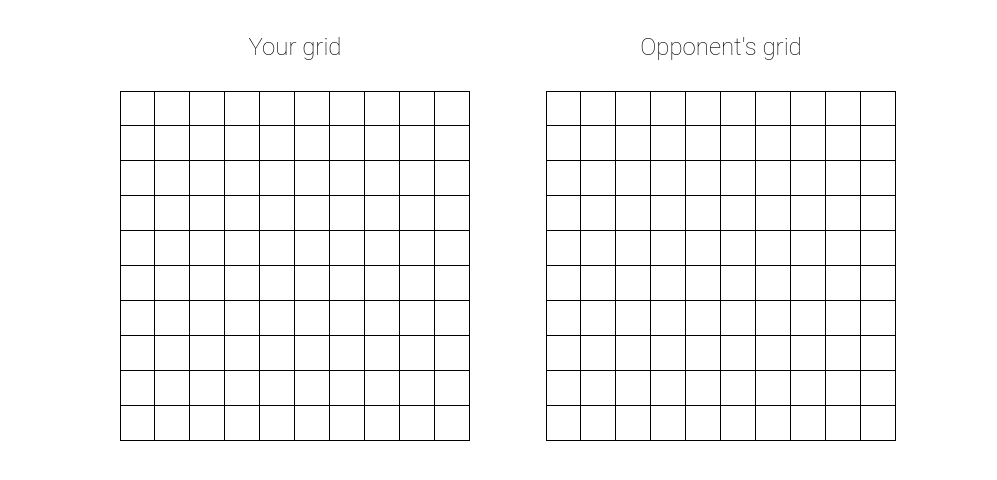
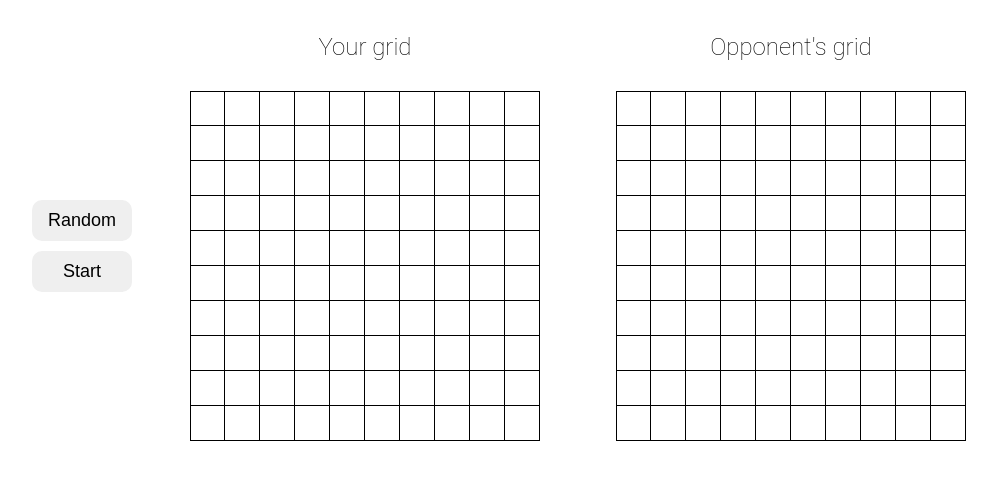
Before and after one commit to Anand-1812/battleship, a website built with webpack: page src/template.html in a window 1280 px wide. Shown: the part 62-542 px from the top of the page, without its empty margins (132-1129 px from the left). Built offline with nearby package versions, Linux system fonts and the light colour scheme.

Commit message:
added button

```diff
--- a/src/styles.css
+++ b/src/styles.css
@@ -86,3 +86,35 @@ body {
   background-color: #f2f2f2;
   cursor: pointer;
 }
+
+.button-section {
+  display: flex;
+  flex-direction: column;
+  justify-content: center;
+  align-items: center;
+  gap: 10px;
+}
+
+.button-section button {
+  width: 100px;
+  text-align: center;
+  font-size: 18px;
+  padding: 10px;
+}
+
+.randomize,
+.start {
+  width: 50px;
+  font-size: 18px;
+  padding: 10px;
+  text-align: center;
+  border: none;
+  border-radius: 10px;
+  cursor: pointer;
+  transition: background-color 0.3s ease;
+}
+
+.randomize:hover,
+.start:hover {
+  background-color: grey;
+}
--- a/src/template.html
+++ b/src/template.html
@@ -1,10 +1,12 @@
-<!DOCTYPE html>
+<!doctype html>
 <html lang="en">
+
 <head>
-  <meta charset="UTF-8">
-  <meta name="viewport" content="width=device-width, initial-scale=1.0">
+  <meta charset="UTF-8" />
+  <meta name="viewport" content="width=device-width, initial-scale=1.0" />
   <title>Template</title>
 </head>
+
 <body>
   <header class="navbar">
     <nav class="nav">
@@ -15,6 +17,10 @@
 
   <!--- Grid for ships-->
   <main class="ship-grid">
+    <div class="button-section">
+      <button class="randomize">Random</button>
+      <button class="start">Start</button>
+    </div>
     <div class="user-section">
       <h2>Your grid</h2>
       <div class="user-grid grid"></div>
@@ -24,7 +30,6 @@
       <div class="bot-grid grid"></div>
     </div>
   </main>
+</body>
 
-
-</body>
 </html>
```
